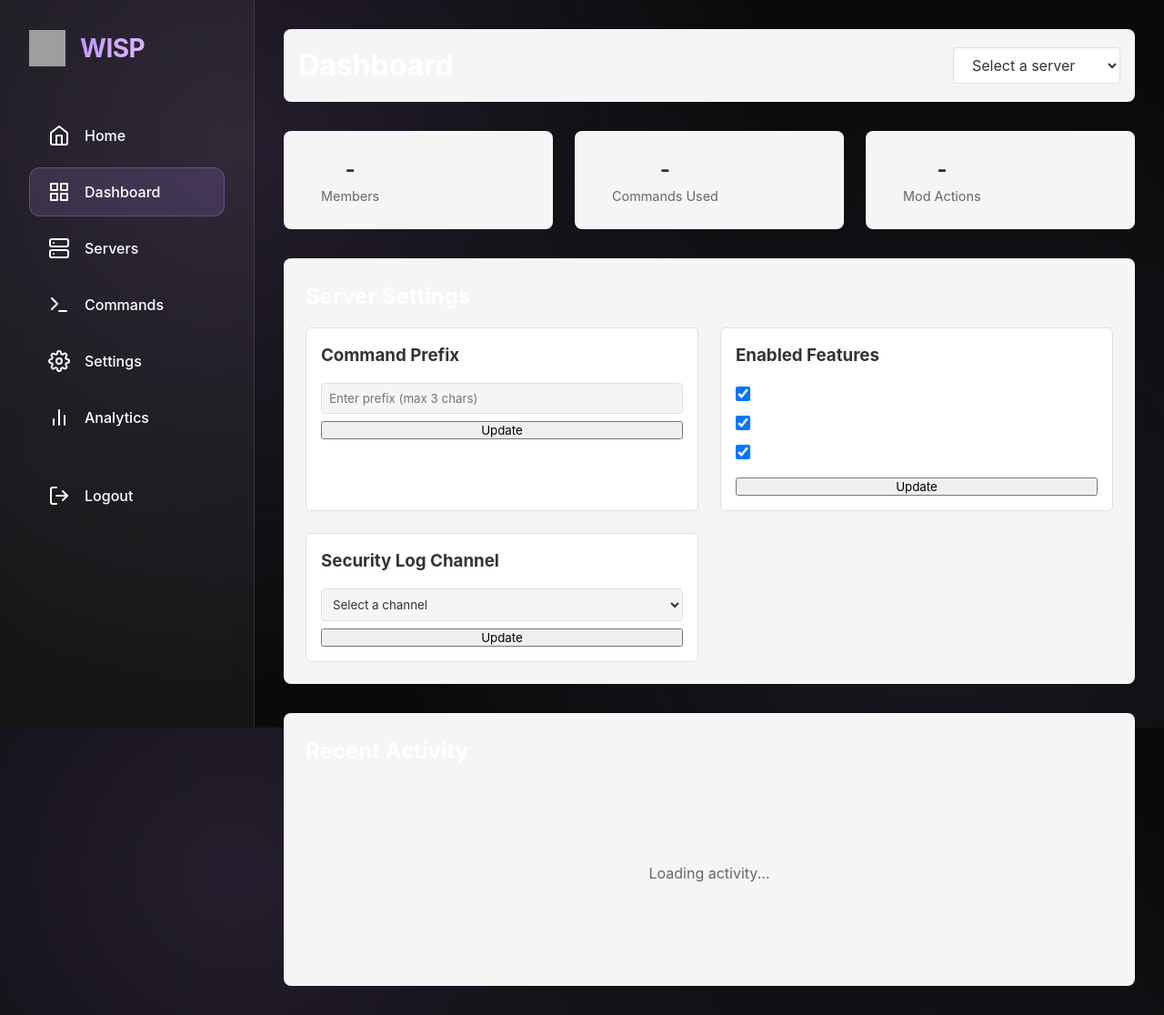
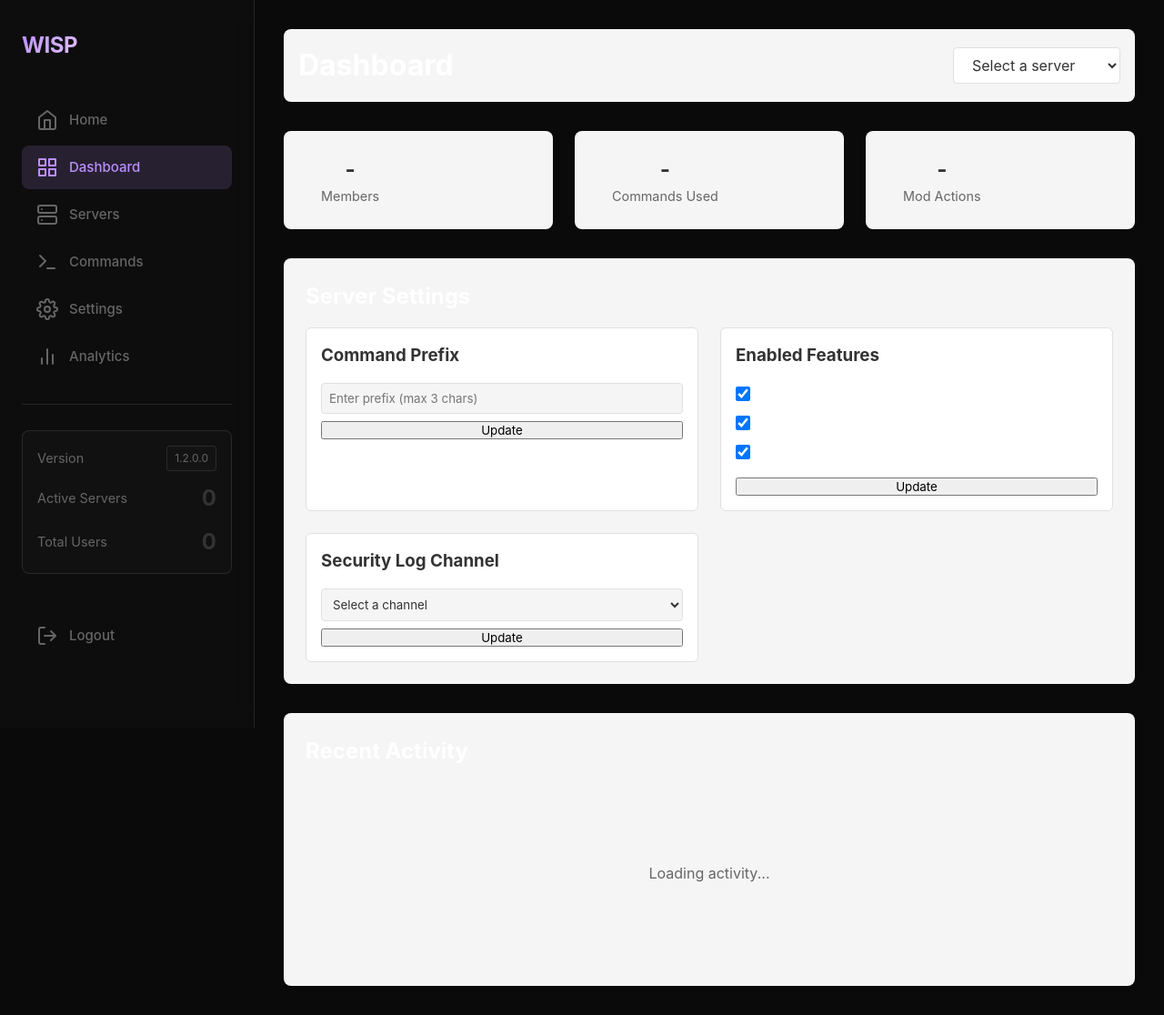
Before and after one commit to LyrdSouth/wispdashboard, a Flask app: page /dashboard in a window 1280 px wide. Shown: the whole page at 91% size. Run offline with Flask 3, Linux system fonts and the light colour scheme; the visitor is signed in with stand-in values (Sample User, id 1); data that the repository does not hold is empty; some web fonts are replaced; grey boxes are pictures that could not be loaded.

Commit message:
Updated sidebar design: removed logo, added stats section, improved professional look

```diff
--- a/dashboard/static/css/dashboard.css
+++ b/dashboard/static/css/dashboard.css
@@ -8,7 +8,7 @@
     --text: #FFFFFF;
     --text-secondary: rgba(255, 255, 255, 0.7);
     --border: rgba(255, 255, 255, 0.1);
-    --glass: rgba(255, 255, 255, 0.05);
+    --glass: rgba(15, 15, 15, 0.7);
 }
 
 /* Global styles */
@@ -25,20 +25,16 @@
     line-height: 1.5;
     min-height: 100vh;
     display: flex;
-    background-image:
-        radial-gradient(circle at 20% 20%, rgba(187, 144, 252, 0.15) 0%, transparent 50%),
-        radial-gradient(circle at 80% 80%, rgba(187, 144, 252, 0.1) 0%, transparent 50%);
-    background-attachment: fixed;
 }
 
-/* Frosted glass sidebar */
+/* Professional sidebar */
 .sidebar {
     width: 280px;
     background: var(--glass);
     backdrop-filter: blur(12px);
     -webkit-backdrop-filter: blur(12px);
     border-right: 1px solid var(--border);
-    padding: 2rem;
+    padding: 2rem 1.5rem;
     height: 100vh;
     position: fixed;
     display: flex;
@@ -49,17 +45,11 @@
 .sidebar-logo {
     display: flex;
     align-items: center;
-    gap: 1rem;
-    margin-bottom: 3rem;
-}
-
-.sidebar-logo img {
-    width: 40px;
-    height: 40px;
+    margin-bottom: 2.5rem;
 }
 
 .sidebar-logo h1 {
-    font-size: 1.75rem;
+    font-size: 1.5rem;
     font-weight: 700;
     background: linear-gradient(135deg, var(--primary) 0%, #E2C1FF 100%);
     -webkit-background-clip: text;
@@ -70,39 +60,82 @@
 .nav-links {
     display: flex;
     flex-direction: column;
-    gap: 0.5rem;
+    gap: 0.25rem;
 }
 
 .nav-link {
     display: flex;
     align-items: center;
-    gap: 1rem;
-    padding: 0.875rem 1.25rem;
-    border-radius: 12px;
-    color: var(--text);
+    gap: 0.75rem;
+    padding: 0.75rem 1rem;
+    border-radius: 8px;
+    color: var(--text-secondary);
     text-decoration: none;
     font-weight: 500;
     transition: all 0.2s ease;
-    background: transparent;
-    border: 1px solid transparent;
+    font-size: 0.9375rem;
 }
 
 .nav-link:hover {
     background: var(--surface);
-    border-color: var(--border);
+    color: var(--text);
 }
 
 .nav-link.active {
     background: rgba(187, 144, 252, 0.15);
-    border-color: rgba(187, 144, 252, 0.3);
+    color: var(--primary);
 }
 
 .nav-link i {
+    width: 18px;
+    height: 18px;
+    stroke-width: 2.2;
+}
+
+.nav-divider {
+    height: 1px;
+    background: var(--border);
+    margin: 1.5rem 0;
+    width: 100%;
+}
+
+.sidebar-stats {
+    padding: 1rem;
+    background: var(--surface);
+    border-radius: 8px;
+    border: 1px solid var(--border);
+    margin-bottom: 1.5rem;
+}
+
+.stat-item {
+    display: flex;
+    align-items: center;
+    justify-content: space-between;
+    margin-bottom: 0.75rem;
+    font-size: 0.875rem;
+}
+
+.stat-item:last-child {
+    margin-bottom: 0;
+}
+
+.stat-label {
     color: var(--text-secondary);
 }
 
-.nav-link.active i {
-    color: var(--primary);
+.stat-value {
+    color: var(--text);
+    font-weight: 500;
+}
+
+.version-tag {
+    color: var(--text-secondary);
+    font-size: 0.75rem;
+    padding: 0.25rem 0.5rem;
+    background: var(--surface);
+    border-radius: 4px;
+    border: 1px solid var(--border);
+    margin-left: auto;
 }
 
 /* Main content area */
--- a/dashboard/templates/base.html
+++ b/dashboard/templates/base.html
@@ -12,7 +12,6 @@
 <body>
     <aside class="sidebar">
         <div class="sidebar-logo">
-            <img src="{{ url_for('static', filename='img/logo.png') }}" alt="WISP Bot Logo">
             <h1>WISP</h1>
         </div>
         <nav class="nav-links">
@@ -41,12 +40,31 @@
                 <i data-feather="bar-chart-2"></i>
                 Analytics
             </a>
+
+            <div class="nav-divider"></div>
+
+            <div class="sidebar-stats">
+                <div class="stat-item">
+                    <span class="stat-label">Version</span>
+                    <span class="version-tag">1.2.0.0</span>
+                </div>
+                <div class="stat-item">
+                    <span class="stat-label">Active Servers</span>
+                    <span class="stat-value" id="sidebarServerCount">0</span>
+                </div>
+                <div class="stat-item">
+                    <span class="stat-label">Total Users</span>
+                    <span class="stat-value" id="sidebarUserCount">0</span>
+                </div>
+            </div>
+
             <div style="flex-grow: 1;"></div>
+
             <div class="user-section">
                 {% if session.user.avatar %}
                 <img src="https://cdn.discordapp.com/avatars/{{ session.user.id }}/{{ session.user.avatar }}.png"
                      alt="User Avatar"
-                     style="width: 32px; height: 32px; border-radius: 50%; margin-right: 12px;">
+                     style="width: 28px; height: 28px; border-radius: 50%; margin-right: 12px;">
                 {% endif %}
                 <span style="color: var(--text-secondary); font-size: 0.875rem;">{{ session.user.username }}</span>
             </div>
@@ -70,6 +88,15 @@
 
     <script>
         feather.replace();
+
+        // Update sidebar stats
+        fetch('/api/stats')
+            .then(response => response.json())
+            .then(data => {
+                document.getElementById('sidebarServerCount').textContent = data.servers.toLocaleString();
+                document.getElementById('sidebarUserCount').textContent = data.users.toLocaleString();
+            })
+            .catch(error => console.error('Error fetching stats:', error));
     </script>
     {% block scripts %}{% endblock %}
 </body>
```
